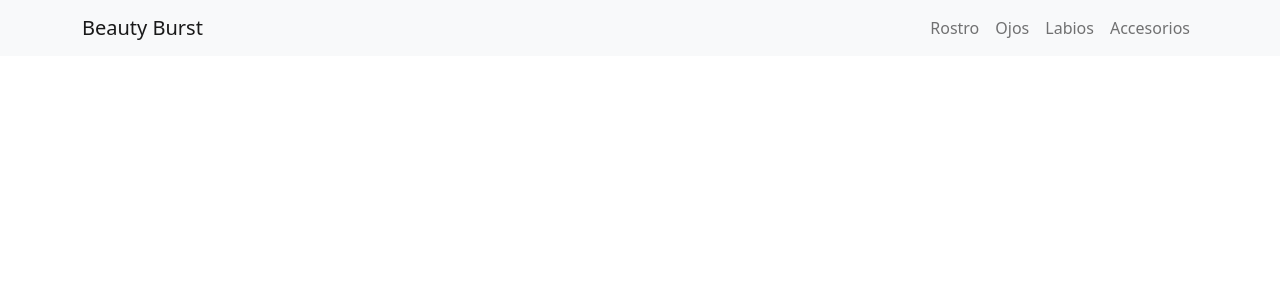
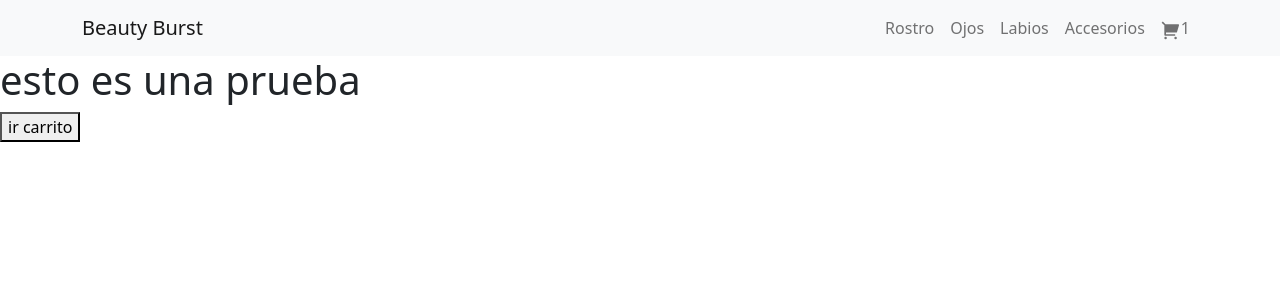
Before and after one commit to Gustii27/Beauty-Burst-CD, a React (Vite) app: page / in a window 1280 px wide. Shown: the top 300 px of the page. Built offline with nearby package versions, Linux system fonts and the light colour scheme.

Commit message:
se va ordenando el navbar y las visualizaciones

```diff
--- a/package.json
+++ b/package.json
@@ -11,6 +11,7 @@
   },
   "dependencies": {
     "bootstrap": "^5.2.3",
+    "bootstrap-icons": "^1.10.5",
     "react": "^18.2.0",
     "react-bootstrap": "^2.7.4",
     "react-dom": "^18.2.0",
--- a/src/components/CartWidget.jsx
+++ b/src/components/CartWidget.jsx
@@ -1,10 +1,13 @@
-import React from 'react'
+import {Link} from  "react-router-dom";
+import React from "react";
+import { RiShoppingCart2Fill } from "react-icons/ri";
 
 function CartWidget(){
     return(
-        <div>
-            esto es un cart
-        </div>
+        <>
+            <RiShoppingCart2Fill className="fs-5"/>
+            <span>1</span>
+        </>
     )
 }
 
--- a/src/components/ItemListContainer.jsx
+++ b/src/components/ItemListContainer.jsx
@@ -4,7 +4,7 @@ function ItemListContainer(){
     return(
         <div>
             <h1>esto es una prueba</h1>
-            <Link to="/CartWidget">
+            <Link to="/cart">
                 <button>ir carrito</button>
             </Link>
         </div>
--- a/src/components/NavBar.jsx
+++ b/src/components/NavBar.jsx
@@ -1,6 +1,7 @@
 import Container from 'react-bootstrap/Container';
 import Nav from 'react-bootstrap/Nav';
 import Navbar from 'react-bootstrap/Navbar';
+import CartWidget from './CartWidget';
 
 function NavBar (){
     return (
@@ -14,6 +15,7 @@ function NavBar (){
               <Nav.Link href="#ojos">Ojos</Nav.Link>
               <Nav.Link href="#labios">Labios</Nav.Link>
               <Nav.Link href="#accesorios">Accesorios</Nav.Link>
+              <Nav.Link href="#carrito"><CartWidget/></Nav.Link>
             </Nav>
           </Navbar.Collapse>
         </Container>
--- a/src/main.jsx
+++ b/src/main.jsx
@@ -12,7 +12,7 @@ import {
 const router = createBrowserRouter([
   {
     path: "/",
-    element: <NavBar/>,
+    element: <ItemListContainer/>,
   },
   {
     path: "/cart",
@@ -24,6 +24,7 @@ const root = ReactDOM.createRoot(document.getElementById("root"));
 
 root.render(
   <React.StrictMode>
+    <NavBar/>
     <RouterProvider router={router} />
   </React.StrictMode>
 );
```
Also changed, not shown: src/App.jsx (deleted, +0 -15 lines), 1 other file (tests, documents, lock files or other folders).
